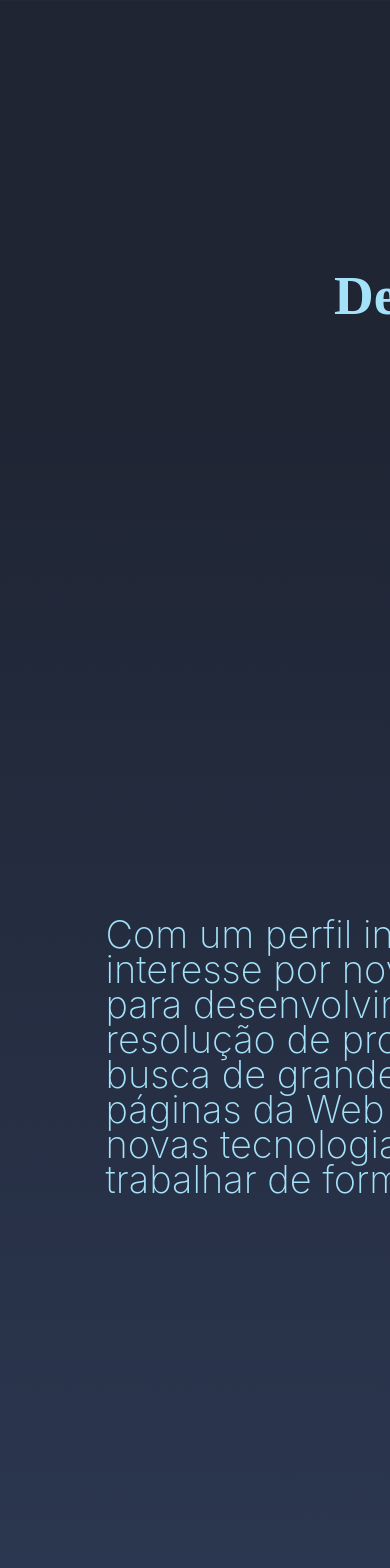
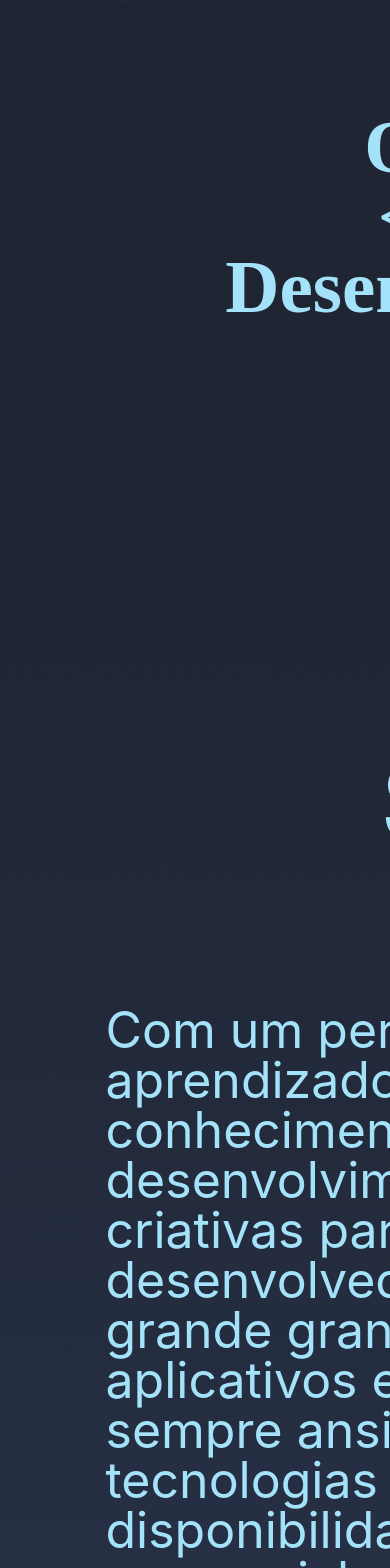
Before and after one commit to RuanL-Dev/portfolio_RuanL-Dev, a Next.js app: page / in a window 390 px wide. Shown: the top 1568 px of the page. Built offline with nearby package versions, Linux system fonts and the light colour scheme.

Commit message:
some @media for more larger text in mobile view

```diff
--- a/src/components/button/Button.jsx
+++ b/src/components/button/Button.jsx
@@ -56,10 +56,10 @@ const StyledButton = styled.button`
 
   @media (max-width: 425px) {
     font-weight: 600;
-    font-size: 30px;
+    font-size: 70px;
     line-height: 40px;
-    padding: 20px;
-    width: 300px;
+    padding: 50px;
+    width: 600px;
   }
 `
 
--- a/src/components/card/CardProject.jsx
+++ b/src/components/card/CardProject.jsx
@@ -28,8 +28,8 @@ const CardContainerDescription = styled.div`
   padding: 25px 30px 20px 30px;
 
   @media (max-width: 425px) {
-    width: 680px;
-    height: 20rem;
+    width: 800px;
+    height: 43rem;
   }
 `
 const StyledTitle = styled.h2`
@@ -39,8 +39,8 @@ const StyledTitle = styled.h2`
 
   @media (max-width: 425px) {
     font-weight: 400;
-    font-size: 35px;
-    line-height: 25px;
+    font-size: 60px;
+    line-height: 60px;
   }
 
   a {
@@ -71,8 +71,10 @@ const StyledDescription = styled.h4`
 
   @media (max-width: 425px) {
     font-weight: 400;
-    font-size: 32px;
-    line-height: 30px;
+    font-size: 50px;
+    line-height: 45px;
+    text-align: left;
+    margin-top: 20px;
   }
 `
 
--- a/src/components/layout/Slogan.jsx
+++ b/src/components/layout/Slogan.jsx
@@ -22,6 +22,7 @@ const Container = styled.div`
   @media (max-width: 425px) {
     position: relative;
     left: 0;
+    top: 8vh;
   }
 `
 
@@ -42,8 +43,8 @@ const StyledSlogan = styled.p`
   }
 
   @media (max-width: 425px) {
-    font-size: 55px;
-    line-height: 50px;
+    font-size: 75px;
+    line-height: 70px;
   }
 `
 const StyledColor = styled.span`
--- a/src/components/layout/aboutMe/AboutMe.jsx
+++ b/src/components/layout/aboutMe/AboutMe.jsx
@@ -69,6 +69,10 @@ const StyledDescriptionSubTitle2 = styled.div`
 `
 const StyledDescriptionText = styled.div`
   text-justify: center;
+
+  @media (max-width: 425px) {
+    margin: 40px 0;
+  }
 `
 const StyledContainerIcons = styled.div`
   margin-top: 20px;
--- a/src/components/layout/contact/ContactSession.jsx
+++ b/src/components/layout/contact/ContactSession.jsx
@@ -38,7 +38,7 @@ const Contact = () => {
         type="svg"
       />
       <NewContact
-        text="https://www.linkedin.com/in/ruanl-dev"
+        text="linkedin.com/in/ruanl-dev"
         link="https://www.linkedin.com/in/ruanl-dev/"
         image="YellowLinkedinIcon"
         type="svg"
--- a/src/components/layout/contact/NewContact.jsx
+++ b/src/components/layout/contact/NewContact.jsx
@@ -26,6 +26,9 @@ const StyledContactInfo = styled.div`
     :hover {
       transform: scale(1.1);
     }
+    @media (max-width: 425px) {
+      margin-right: 0;
+    }
   }
 `
 const StyledText = styled.div`
--- a/src/components/layout/footer/Footer.jsx
+++ b/src/components/layout/footer/Footer.jsx
@@ -12,6 +12,13 @@ const StyledText = styled.p`
   font-weight: 600;
   font-size: 24px;
   line-height: 29px;
+
+  @media (max-width: 425px) {
+    font-weight: 600;
+    font-size: 38px;
+    line-height: 30px;
+    text-align: center;
+  }
 `
 
 const Footer = () => {
--- a/src/components/layout/projects/Projects.jsx
+++ b/src/components/layout/projects/Projects.jsx
@@ -18,6 +18,10 @@ const StyledContainerProjectsTitle = styled.div`
 const StyledContainerText = styled.div`
   display: flex;
   text-align: center;
+
+  @media (max-width: 425px) {
+    margin: 40px 0;
+  }
 `
 const StyledContainerProject = styled.div`
   display: grid;
--- a/src/typograph/H1Title.jsx
+++ b/src/typograph/H1Title.jsx
@@ -6,8 +6,8 @@ const H1 = styled.h1`
   line-height: 77px;
 
   @media (max-width: 425px) {
-    font-size: 75px;
-    line-height: 77px;
+    font-size: 110px;
+    line-height: 105px;
   }
 `
 
--- a/src/typograph/H2SubTitle1.jsx
+++ b/src/typograph/H2SubTitle1.jsx
@@ -6,8 +6,8 @@ const H2 = styled.h2`
   line-height: 29px;
 
   @media (max-width: 425px) {
-    font-size: 37px;
-    line-height: 30px;
+    font-size: 50px;
+    line-height: 45px;
   }
 `
 
--- a/src/typograph/H3Subtitle2.jsx
+++ b/src/typograph/H3Subtitle2.jsx
@@ -6,8 +6,8 @@ const H3 = styled.h3`
   line-height: 19px;
 
   @media (max-width: 425px) {
-    font-size: 28px;
-    line-height: 35px;
+    font-size: 40px;
+    line-height: 40px;
   }
 `
 
--- a/src/typograph/H4Text.jsx
+++ b/src/typograph/H4Text.jsx
@@ -6,9 +6,9 @@ const H4 = styled.h4`
   line-height: 19px;
 
   @media (max-width: 425px) {
-    font-weight: 200;
-    font-size: 38px;
-    line-height: 35px;
+    font-weight: 400;
+    font-size: 50px;
+    line-height: 50px;
     text-align: left;
   }
 `
```
